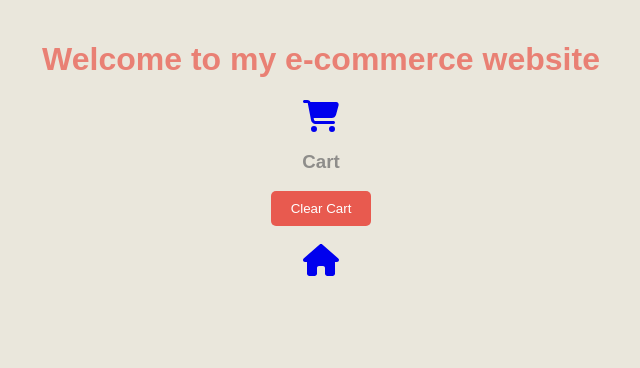
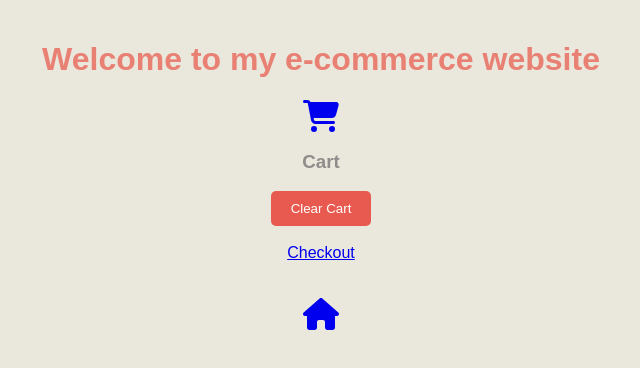
Before and after one commit to JonathanSavastano/ecommerceReact, a React (Create React App) app: page /cart in a window 1280 px wide. Shown: the top 368 px of the page, without its empty margins (319-959 px from the left). Built offline with nearby package versions, Linux system fonts and the light colour scheme.

Commit message:
added checkout link to cart page

```diff
--- a/src/components/Cart.js
+++ b/src/components/Cart.js
@@ -19,12 +19,22 @@ function Cart({ cartItems, clearCart })
             <button onClick={clearCart}>Clear Cart</button>
             <br />
             <br />
+
+            {/* link to checkout */}
+            <nav>
+                <Link to="/Checkout">
+                    Checkout
+                </Link>
+            </nav>
+            <br />
+            <br />
+
             {/* link back to app.js */}
             <nav>
-                        <Link to="/">
-                            <FontAwesomeIcon icon={faHome} size="2x" />
-                        </Link>
-                    </nav>
+                <Link to="/">
+                    <FontAwesomeIcon icon={faHome} size="2x" />
+                </Link>
+            </nav>
         </div>
     );
 }
```
